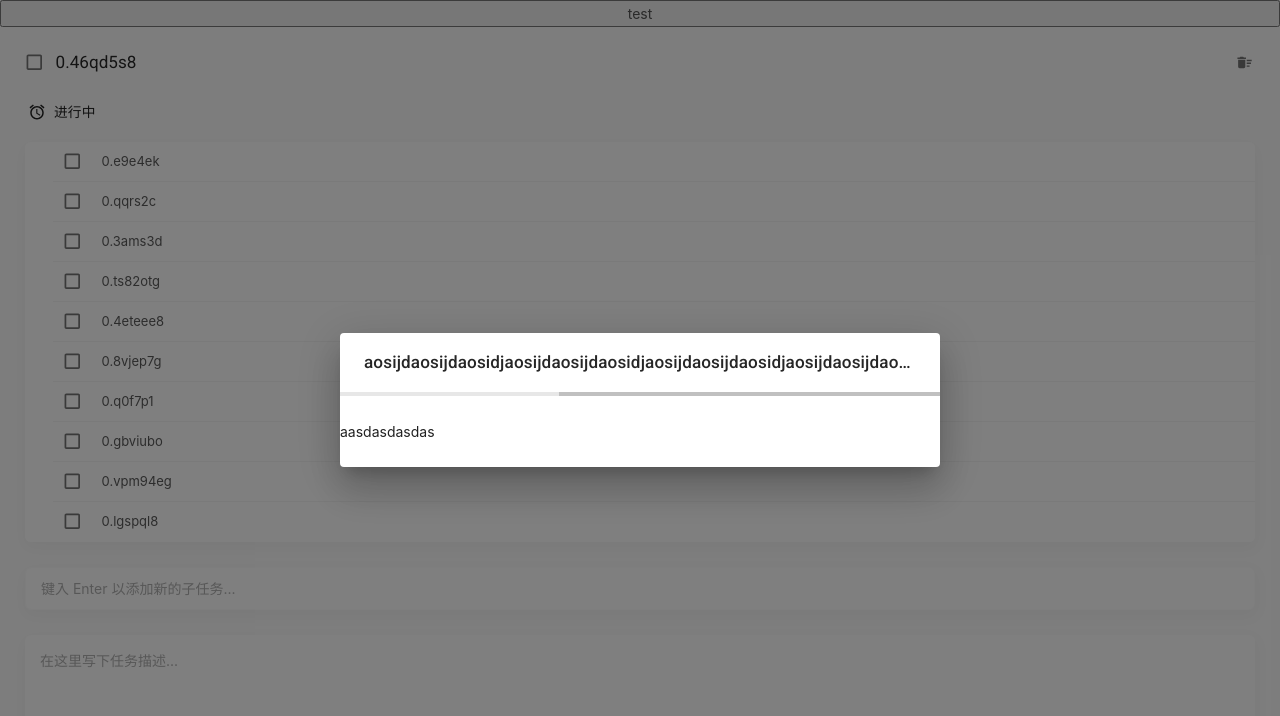
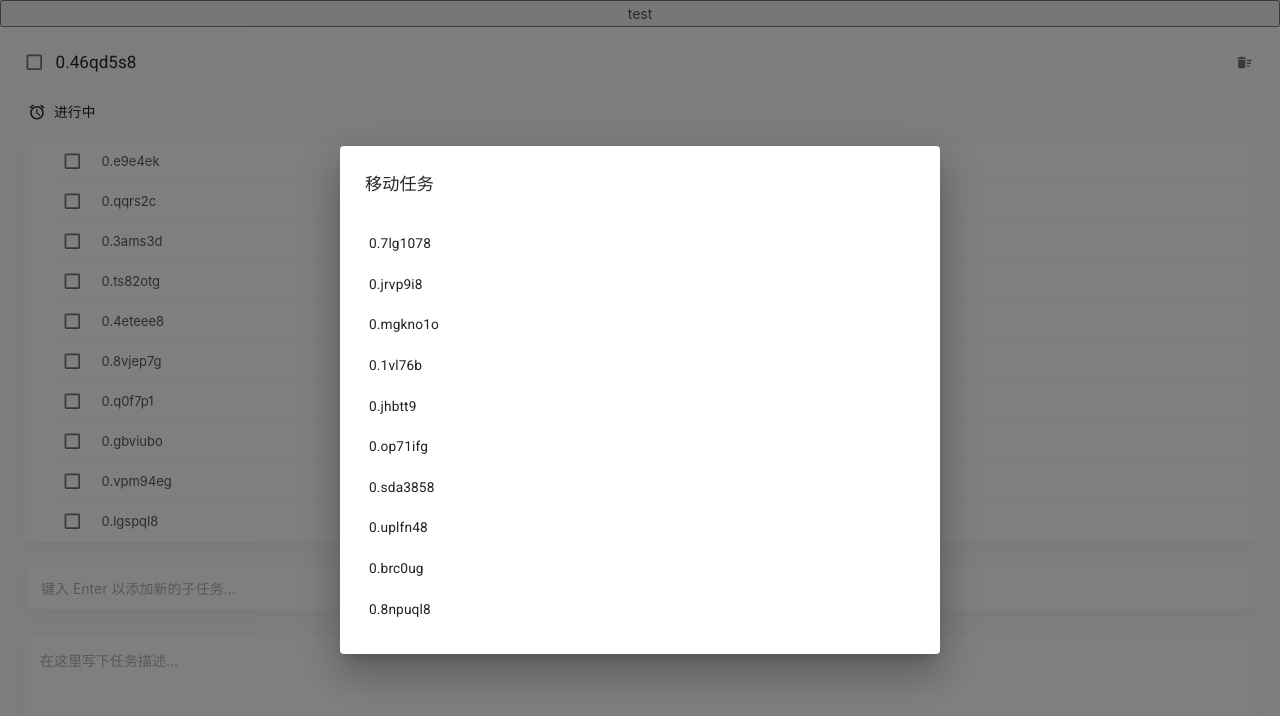
Before and after one commit to lenconda/sigma_web, a React app: page / in a window 1280 px wide. Both pictures are taken after a click on the button "test". Shown: the top 716 px of the page. Built offline with nearby package versions, Linux system fonts and the light colour scheme.

Commit message:
feat: add TreeView into TaskSelector

```diff
--- a/package.json
+++ b/package.json
@@ -71,6 +71,7 @@
     "@ant-design/pro-layout": "^5.0.3",
     "@material-ui/core": "^4.11.0",
     "@material-ui/icons": "^4.9.1",
+    "@material-ui/lab": "^4.0.0-alpha.56",
     "antd": "^3.26.12",
     "autoprefixer": "^9.6.1",
     "axios": "^0.19.2",
--- a/src/components/TaskSelector/index.less
+++ b/src/components/TaskSelector/index.less
@@ -2,8 +2,21 @@
   min-width: 420px;
   overflow-x: scroll;
 
+  &__title {
+    box-sizing: border-box;
+    padding: 25px;
+  }
+
   &__content {
     box-sizing: border-box;
     padding: 25px 0 !important;
+    padding-top: 0 !important;
+    overflow: scroll;
   }
 }
+
+.tree-view {
+  &__item__label {
+    padding: 10px !important;
+  }
+}
--- a/src/components/TaskSelector/index.tsx
+++ b/src/components/TaskSelector/index.tsx
@@ -1,9 +1,13 @@
-import React, { useState } from 'react';
+import React, { useState, useEffect } from 'react';
 import Dialog from '@material-ui/core/Dialog';
-import DialogTitle from '@material-ui/core/DialogTitle';
 import DialogContent from '@material-ui/core/DialogContent';
 import LinearProgress from '@material-ui/core/LinearProgress';
 import Typography from '@material-ui/core/Typography';
+import TreeView from '@material-ui/lab/TreeView';
+import TreeItem from '@material-ui/lab/TreeItem';
+import ExpandMoreIcon from '@material-ui/icons/ExpandMore';
+import ChevronRightIcon from '@material-ui/icons/ChevronRight';
+import { TaskListItem } from '../TaskListItem';
 import './index.less';
 
 export interface TaskSelectorProps {
@@ -11,24 +15,109 @@ export interface TaskSelectorProps {
   onClose: () => void;
 }
 
+export interface TaskSelectorMenuItem extends TaskListItem {
+  children: TaskSelectorMenuItem[];
+}
+
+// TODO: Mock
+const getItems = (count: number, id: string): TaskSelectorMenuItem[] => Array.from({ length: count }, (v, k) => k).map(k => ({
+  taskId: Math.random().toString(32),
+  content: Math.random().toString(32),
+  deadline: new Date().toISOString(),
+  originalDeadline: new Date().toISOString(),
+  order: k,
+  finished: false,
+  parentTaskId: id,
+  children: [],
+}));
+
+const generateTaskMenu = async (): Promise<TaskSelectorMenuItem[]> => {
+  return new Promise(resolve => {
+    setTimeout(() => {
+      resolve(getItems(10, '0'));
+    }, 1000);
+  });
+};
+
 const TaskSelector: React.FC<TaskSelectorProps> = ({
   visible,
   onClose,
 }) => {
-  const [loading, setLoading] = useState<boolean>(true);
+  const [loading, setLoading] = useState<boolean>(false);
+  const [menus, setMenus] = useState<TaskSelectorMenuItem[]>([]);
+  const [selectedTask, setSelectedTask] = useState<TaskListItem | undefined>(undefined);
+
+  useEffect(() => {
+    setLoading(true);
+    generateTaskMenu().then(res => setMenus(res)).finally(() => setLoading(false));
+  }, []);
+
+  const renderTree = (menuItem: TaskSelectorMenuItem, currentIndex: string) => (
+    <TreeItem
+      key={currentIndex}
+      nodeId={`${currentIndex}`}
+      label={
+        <Typography noWrap={true} variant="body1">{menuItem.content}</Typography>
+      }
+      classes={{ label: 'tree-view__item__label' }}
+      onLabelClick={() => {
+        const currentTaskItem = Object.keys(menuItem).reduce<TaskListItem>((result, key) => {
+          if (key !== 'children') {
+            result[key] = menuItem[key];
+          }
+          return result;
+        }, {} as TaskListItem);
+        setSelectedTask(currentTaskItem);
+        setLoading(true);
+        generateTaskMenu().then(res => {
+          const currentMenus = Array.from(menus);
+          const indexes = currentIndex.split('-');
+          const firstIndexMenu = currentMenus[indexes.shift()];
+          const currentSelectedTaskMenu: TaskSelectorMenuItem | undefined = indexes.length === 0
+            ? firstIndexMenu
+            : indexes.reduce<TaskSelectorMenuItem>((result, key) => {
+              if (result) {
+                return result.children[key] || null;
+              }
+              return null;
+            }, firstIndexMenu);
+          if (currentSelectedTaskMenu) {
+            currentSelectedTaskMenu.children = res;
+          }
+          setMenus(currentMenus);
+        }).finally(() => setLoading(false));
+      }}
+    >
+      {
+        (Array.isArray(menuItem.children) && menuItem.children.length !== 0)
+          && menuItem.children.map((menuItem1, currentIndex1) => renderTree(menuItem1, `${currentIndex}-${currentIndex1}`))
+      }
+    </TreeItem>
+  );
 
   return (
     <Dialog open={visible} fullWidth={true} classes={{ root: 'task-selector' }}>
-      <DialogTitle>
+      <div className="task-selector__title">
         <Typography noWrap={true} variant="h6">
-          aosijdaosijdaosidjaosijdaosijdaosidjaosijdaosijdaosidjaosijdaosijdaosidjaosijdaosijdaosidjaosijdaosijdaosidjaosijdaosijdaosidjaosijdaosijdaosidjaosijdaosijdaosidjaosijdaosijdaosidj
+          移动任务
+          {
+            selectedTask && `至：${selectedTask.content}`
+          }
         </Typography>
-      </DialogTitle>
+      </div>
       {
         loading && <LinearProgress color="primary" />
       }
       <DialogContent classes={{ root: 'task-selector__content' }}>
-        aasdasdasdas
+        <TreeView
+          className="tree-view"
+          defaultCollapseIcon={<ExpandMoreIcon />}
+          defaultExpandIcon={<ChevronRightIcon />}
+        >
+          {
+            menus.map((menu, index) => renderTree(menu, index.toString()))
+          }
+        </TreeView>
       </DialogContent>
     </Dialog>
   );
```
